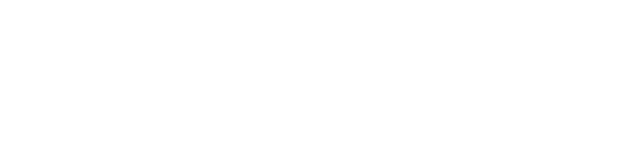
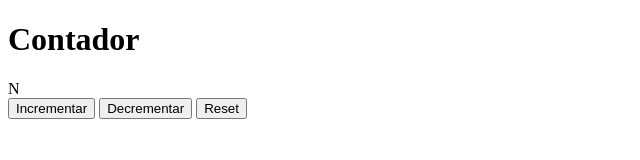
Before and after one commit to EnriquePerezP/Contador-practica, a plain HTML site: page index.html in a window 1280 px wide. Shown: the whole page, without its empty margins (0-640 px from the left). Drawn offline with Linux system fonts and the light colour scheme.

Commit message:
2. Añadiendo elementos al  index y el JavaScript

```diff
--- a/index.html
+++ b/index.html
@@ -7,6 +7,11 @@
     <title>Contador</title>
 </head>
 <body>
-
+    <h1>Contador</h1>
+    <span>N</span><br>
+    <button id="incrementarNumero">Incrementar</button>
+    <button id="decrementarNumero">Decrementar</button>
+    <button id="resetNumero">Reset</button>
+    <script src="contador.js"></script>
 </body>
 </html>
```
Also changed, not shown: contador.js (added).
